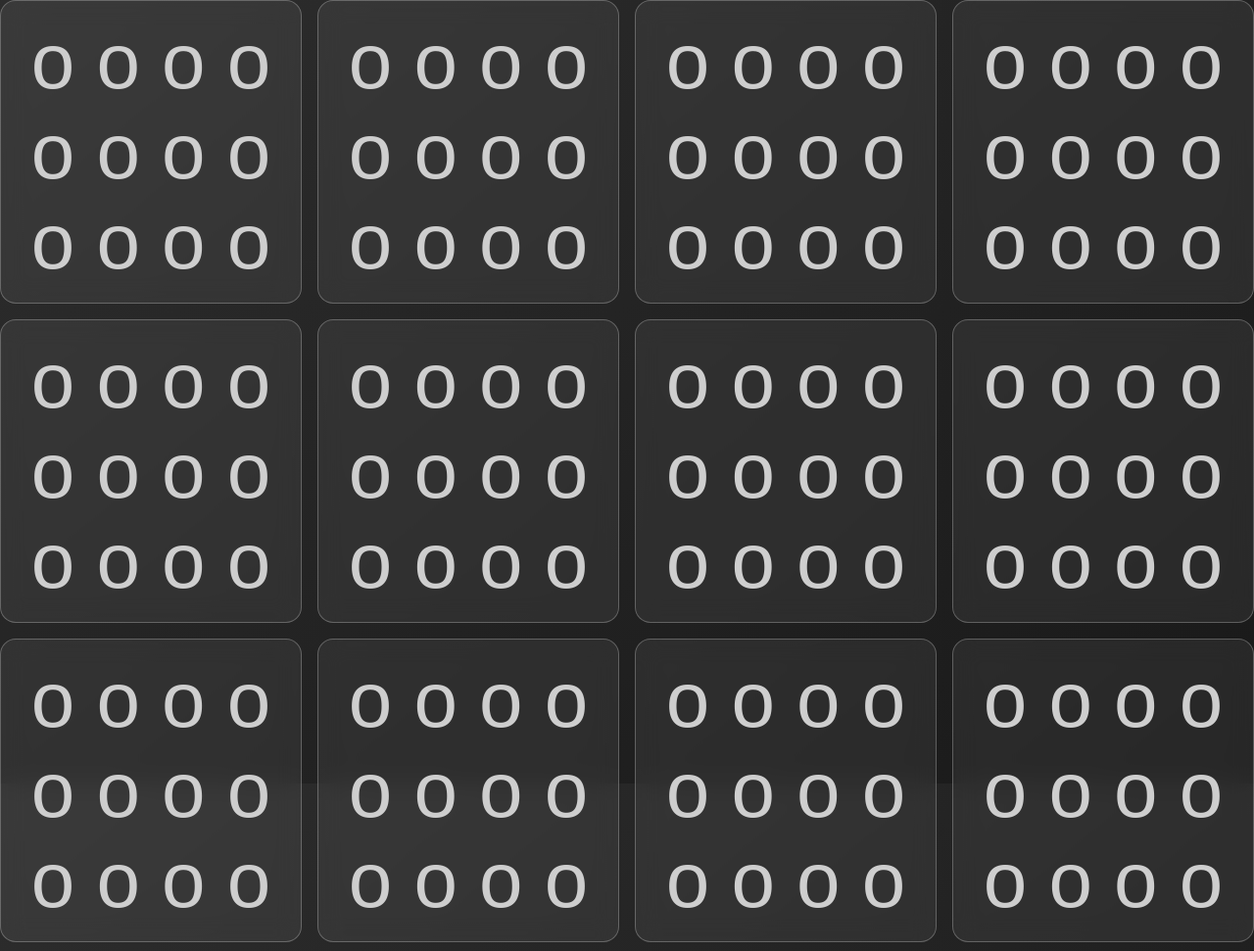
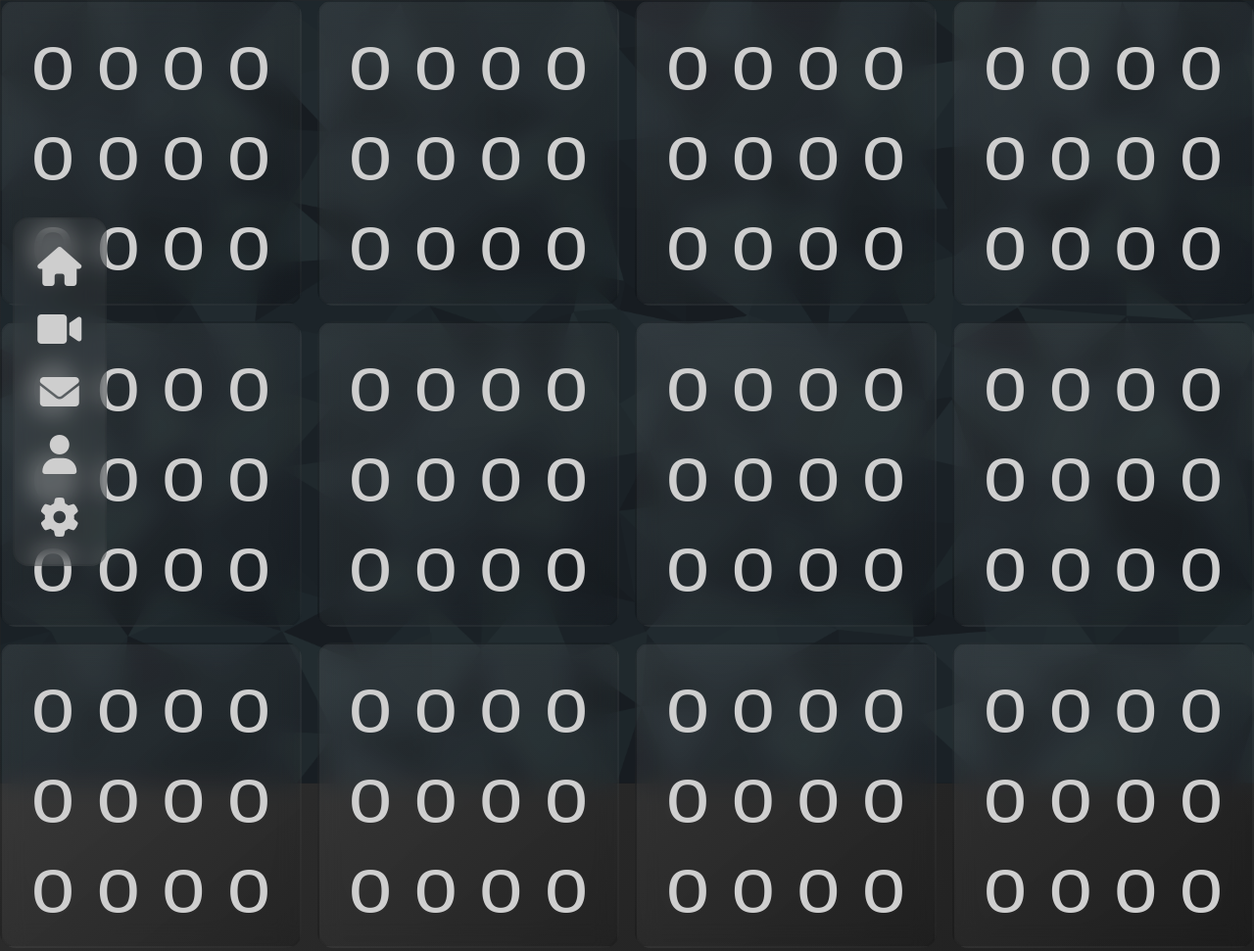
Before and after one commit to TomUjvari/CssLib, a plain HTML site: page examples/index.html in a window 1280 px wide. Shown: the top 971 px of the page at 98% size. Drawn offline with Linux system fonts and the light colour scheme.

Commit message:
Navbar vertical + glassmorphic upgrade

```diff
--- a/examples/index.html
+++ b/examples/index.html
@@ -4,11 +4,75 @@
     <meta charset="UTF-8">
     <meta name="viewport" content="width=device-width, initial-scale=1.0">
     <link rel="stylesheet" href="../main.css">
+    <link rel="stylesheet" href="../navbar-vertical.css">
     <title>Document</title>
+
+    <!-- Fontawesome -->
+    <link href="https://cdnjs.cloudflare.com/ajax/libs/font-awesome/6.0.0/css/all.min.css" rel="stylesheet">
+
+    <style>
+        body {
+            background-image: url("resources/bg.png");
+            background-size: cover;
+        }
+    </style>
+
 </head>
 <body>
 
+    <nav>
+
+        <a href="/">
+            <i class="fa-solid fa-house"></i>
+        </a>
+
+        <a href="/">
+            <i class="fa-solid fa-video"></i>
+        </a>
+
+        <a href="/">
+            <i class="fa-solid fa-envelope"></i>
+        </a>
+
+        <a href="/">
+            <i class="fa-solid fa-user"></i>
+        </a>
+
+        <a href="/">
+            <i class="fa-solid fa-gear"></i>
+        </a>
+
+    </nav>
+
     <div class="auto-grid">
+
+        <div class="glass rounded-medium centered clickable">
+            <a style="font-size: 5rem;">o o o o o o o o o o o o</a>
+        </div>
+
+        <div class="glass rounded-medium centered clickable">
+            <a style="font-size: 5rem;">o o o o o o o o o o o o</a>
+        </div>
+
+        <div class="glass rounded-medium centered clickable">
+            <a style="font-size: 5rem;">o o o o o o o o o o o o</a>
+        </div>
+
+        <div class="glass rounded-medium centered clickable">
+            <a style="font-size: 5rem;">o o o o o o o o o o o o</a>
+        </div>
+
+        <div class="glass rounded-medium centered clickable">
+            <a style="font-size: 5rem;">o o o o o o o o o o o o</a>
+        </div>
+
+        <div class="glass rounded-medium centered clickable">
+            <a style="font-size: 5rem;">o o o o o o o o o o o o</a>
+        </div>
+
+        <div class="glass rounded-medium centered clickable">
+            <a style="font-size: 5rem;">o o o o o o o o o o o o</a>
+        </div>
 
         <div class="glass rounded-medium centered clickable">
             <a style="font-size: 5rem;">o o o o o o o o o o o o</a>
--- a/main.css
+++ b/main.css
@@ -11,9 +11,15 @@
     --background-blur: blur(12px);
 
     --glass-bg: #ffffff10;
-    --glass-bg-hover: #ffffff20;
-    --glass-bg-click: #ffffff30;
-    --glass-border: #ffffff40;
+
+    --glass-border: #00000010;
+
+    --glass-bg-gradient-light: rgba(255, 255, 255, 0.08);
+    --glass-bg-gradient-dark: rgba(0, 0, 0, 0.1);
+    --glass-hover-gradient-light: rgba(255, 255, 255, 0.1);
+    --glass-hover-gradient-dark: rgba(30, 30, 30, 0.2);
+    --glass-click-gradient-light: rgba(255, 255, 255, 0.12);
+    --glass-click-gradient-dark: rgba(50, 50, 50, 0.2);
 
     --bg-gradient-light: rgba(45, 45, 45, 1);
     --bg-gradient-dark: rgba(25, 25, 25, 1);
@@ -36,9 +42,9 @@ body, html {
 
     /* Background gradient */
     background: var(--bg-gradient-light);
-    background: -webkit-linear-gradient(140deg,var(--bg-gradient-light) 0%, var(--bg-gradient-dark) 100%);
-    background: -moz-linear-gradient(140deg,var(--bg-gradient-light) 0%, var(--bg-gradient-dark) 100%);
-    background: linear-gradient(140deg,var(--bg-gradient-light) 0%, var(--bg-gradient-dark) 100%);
+    background: -webkit-linear-gradient(140deg, var(--bg-gradient-light) 0%, var(--bg-gradient-dark) 100%);
+    background: -moz-linear-gradient(140deg, var(--bg-gradient-light) 0%, var(--bg-gradient-dark) 100%);
+    background: linear-gradient(140deg, var(--bg-gradient-light) 0%, var(--bg-gradient-dark) 100%);
 }
 
 a {
@@ -55,11 +61,25 @@ a {
 
     display: flex;
     width: fit-content; height: fit-content;
-    background-color: var(--glass-bg);
-    border: 1px solid var(--glass-border);
+
+    /* background-color: var(--glass-bg); */
+    background: var(--glass-bg-gradient-light);
+    background: linear-gradient(140deg, var(--glass-bg-gradient-light) 0%, var(--glass-bg-gradient-dark) 100%);
+
+    border: 2px solid var(--glass-border);
     padding: var(--padding);
     gap: var(--gap);
     backdrop-filter: var(--background-blur);
+}
+
+.glass.clickable:hover {
+    background: var(--glass-hover-gradient-light);
+    background: linear-gradient(140deg, var(--glass-hover-gradient-light) 0%, var(--glass-hover-gradient-dark) 100%);
+}
+
+.glass.clickable:active {
+    background: var(--glass-click-gradient-light);
+    background: linear-gradient(140deg, var(--glass-click-gradient-light) 0%, var(--glass-click-gradient-dark) 100%);
 }
 /* #endregion */
 
--- /dev/null
+++ b/navbar-vertical.css
@@ -0,0 +1,25 @@
+nav {
+    --background: #7d7d7d1a;
+    --border: #00000010;
+    width: 6rem;
+    height: fit-content;
+    border-radius: var(--rounding-medium, 16px);
+    backdrop-filter: var(--background-blur, blur(16px));
+
+    position: fixed; display: flex; flex-direction: column;
+    background-color: var(--background);
+    border: 2px solid var(--border);
+    margin-left: 1vw;
+    padding-top: 1rem; padding-bottom: 1rem;
+    top: 50%;
+    transform: translateY(-50%);
+    z-index: 100;
+}
+
+nav a {
+    height: 4rem;
+    font-size: 2.5rem;
+
+    display: flex; justify-content: center; align-items: center;
+    width: 100%;
+}
```
